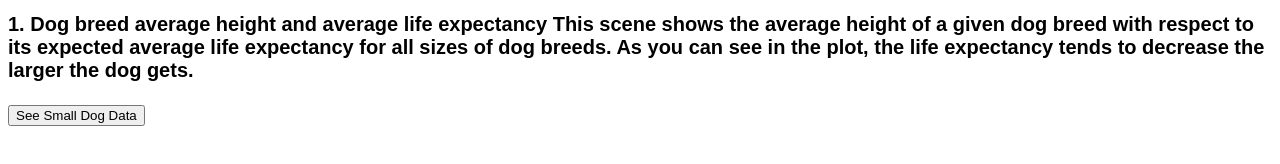
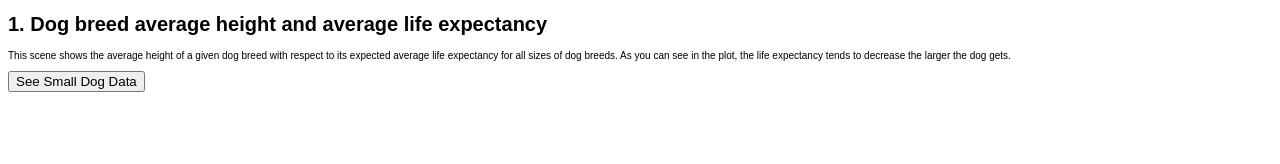
Before and after one commit to sel9-illinois/CS416FinalProject, a plain HTML site: page index.html in a window 1280 px wide. Drawn offline with nearby package versions, Linux system fonts and the light colour scheme.

Commit message:
Update index.html

```diff
--- a/index.html
+++ b/index.html
@@ -14,7 +14,7 @@
 <div id="step1" class="container-fluid" style="height:300px">
   <div>
     <p>
-      <h1>1. Dog breed average height and average life expectancy
+      <h1>1. Dog breed average height and average life expectancy</h1>
   This scene shows the average height of a given dog breed with respect to its expected average life expectancy for all sizes of dog breeds.
   As you can see in the plot, the life expectancy tends to decrease the larger the dog gets.
     </p>
```
